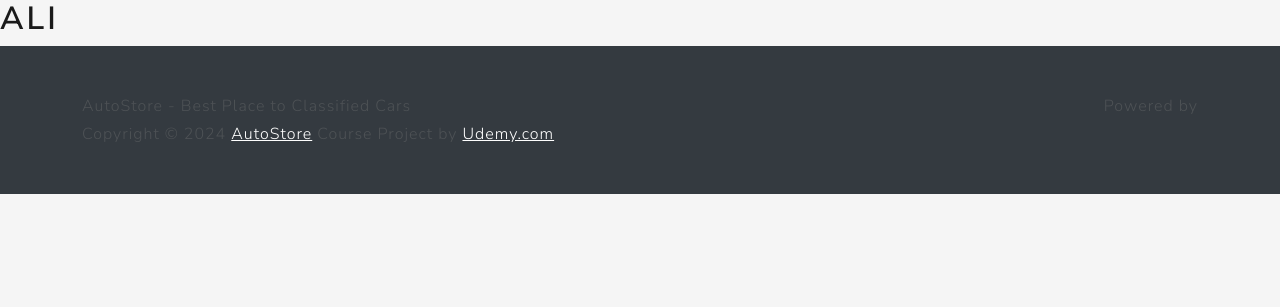
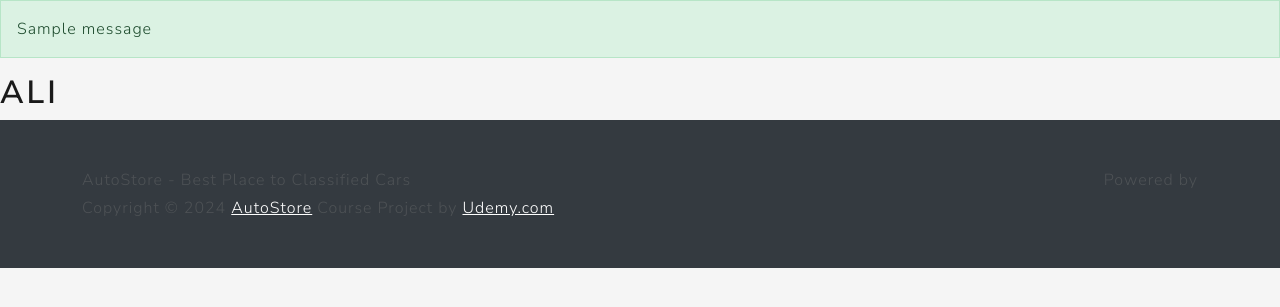
Before and after one commit to hmalisajjad/Django_app, a Django app: page /home/ in a window 1280 px wide. Shown: the top 307 px of the page. Run offline with Django 5.2, Linux system fonts and the light colour scheme; a user stored in the database is signed in; one stand-in notice (Sample message) is shown; some libraries are stand-ins or nearby versions.

Commit message:
error message popup

```diff
--- a/src/autostore/settings.py
+++ b/src/autostore/settings.py
@@ -107,9 +107,14 @@ AUTH_PASSWORD_VALIDATORS = [
     },
 ]
 
+#login settings
 LOGIN_REDIRECT_URL = '/home/'
 LOGIN_URL = '/login/'
 
+#message setting
+MESSAGE_TAGS = {
+    messages.ERROR: 'danger',
+}
 
 # Internationalization
 # https://docs.djangoproject.com/en/5.0/topics/i18n/
--- a/src/main/templates/base/base.html
+++ b/src/main/templates/base/base.html
@@ -14,6 +14,13 @@
 </head>
 
 <body>
+    {% if messages %}
+    {% for message in messages %}
+    <div {% if message.tags %} class="alert alert-{{ message.tags }}" {% endif %}>
+        {{ message }}
+    </div>
+    {% endfor %}
+    {% endif %}
     {% block 'body' %}
 
     {% endblock  %}
--- a/src/users/views.py
+++ b/src/users/views.py
@@ -2,6 +2,7 @@ from django.shortcuts import render
 from django.contrib.auth.forms import AuthenticationForm
 from django.contrib.auth import authenticate, login
 from django.shortcuts import redirect
+from django.contrib import messages
 
 def login_view(request):
     if request.method == 'POST':
@@ -12,9 +13,12 @@ def login_view(request):
             user = authenticate(username=username, password=password)
             if user is not None:
                 login(request, user)
+                messages.success(request, f'You are now logged in as {username} ')
                 return redirect('home')
             else:
-                pass
+                messages.error(request, f'Unable to login.')
+        else:
+                messages.error(request, f'Unable to login.')
     elif request.method == 'GET':
         login_form = AuthenticationForm()
     return render(request,'views/login.html', {'login_form': login_form})
```
